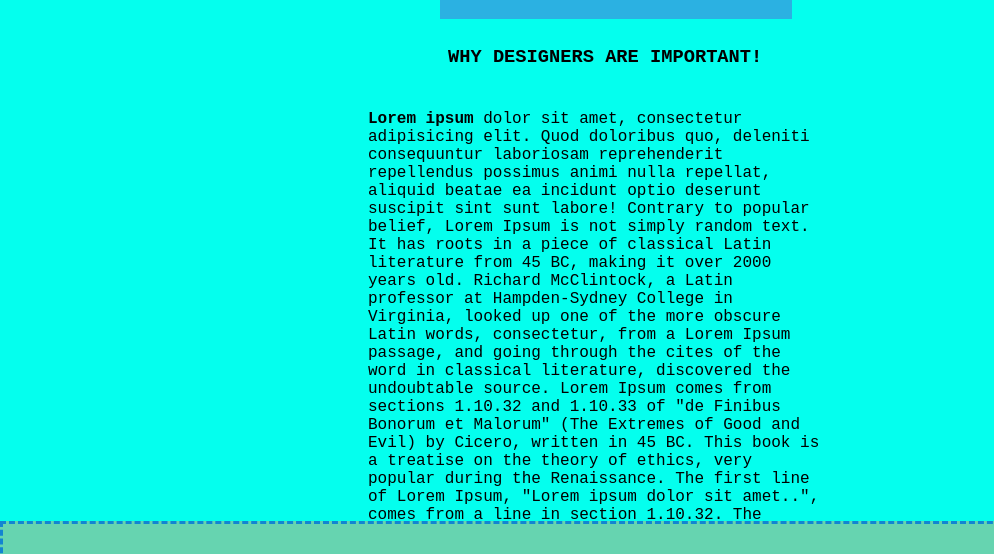
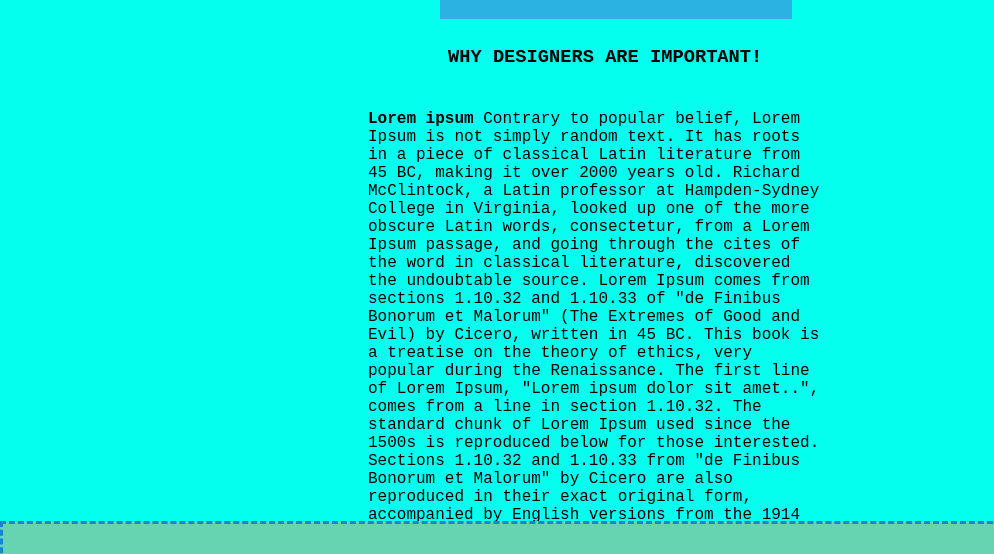
Before and after one commit to TriLe1122/cool-site, a plain HTML site: page index.html in a window 1280 px wide. Shown: the part 151-705 px from the top of the page, 0-994 px from the left. Drawn offline with Linux system fonts and the light colour scheme.

Commit message:
fix html

```diff
--- a/index.html
+++ b/index.html
@@ -32,7 +32,7 @@
         <div class="top-bar"></div>
        <div class="section-title"><h3>Why Designers are important!</h3></div>
         <div class="work-place">
-         <p><b>Lorem ipsum </b>dolor sit amet, consectetur adipisicing elit. Quod doloribus quo, deleniti consequuntur laboriosam reprehenderit repellendus possimus animi nulla repellat, aliquid beatae ea incidunt optio deserunt suscipit sint sunt labore! Contrary to popular belief, Lorem Ipsum is not simply random text. It has roots in a piece of classical Latin literature from 45 BC, making it over 2000 years old. Richard McClintock, a Latin professor at Hampden-Sydney College in Virginia, looked up one of the more obscure Latin words, consectetur, from a Lorem Ipsum passage, and going through the cites of the word in classical literature, discovered the undoubtable source. Lorem Ipsum comes from sections 1.10.32 and 1.10.33 of "de Finibus Bonorum et Malorum" (The Extremes of Good and Evil) by Cicero, written in 45 BC. This book is a treatise on the theory of ethics, very popular during the Renaissance. The first line of Lorem Ipsum, "Lorem ipsum dolor sit amet..", comes from a line in section 1.10.32.
+         <p><b>Lorem ipsum </b> Contrary to popular belief, Lorem Ipsum is not simply random text. It has roots in a piece of classical Latin literature from 45 BC, making it over 2000 years old. Richard McClintock, a Latin professor at Hampden-Sydney College in Virginia, looked up one of the more obscure Latin words, consectetur, from a Lorem Ipsum passage, and going through the cites of the word in classical literature, discovered the undoubtable source. Lorem Ipsum comes from sections 1.10.32 and 1.10.33 of "de Finibus Bonorum et Malorum" (The Extremes of Good and Evil) by Cicero, written in 45 BC. This book is a treatise on the theory of ethics, very popular during the Renaissance. The first line of Lorem Ipsum, "Lorem ipsum dolor sit amet..", comes from a line in section 1.10.32.
 
           The standard chunk of Lorem Ipsum used since the 1500s is reproduced below for those interested. Sections 1.10.32 and 1.10.33 from "de Finibus Bonorum et Malorum" by Cicero are also reproduced in their exact original form, accompanied by English versions from the 1914 translation by H. Rackham.
 
```
